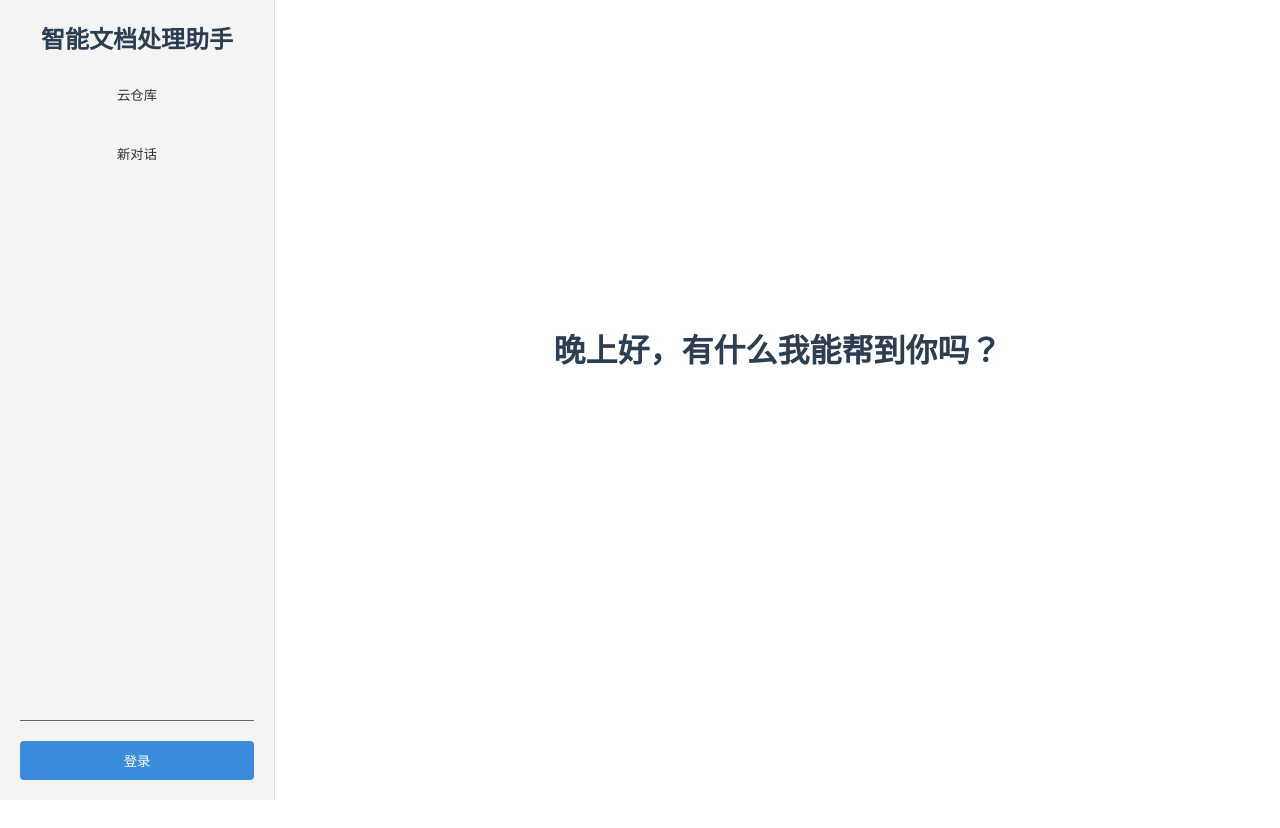
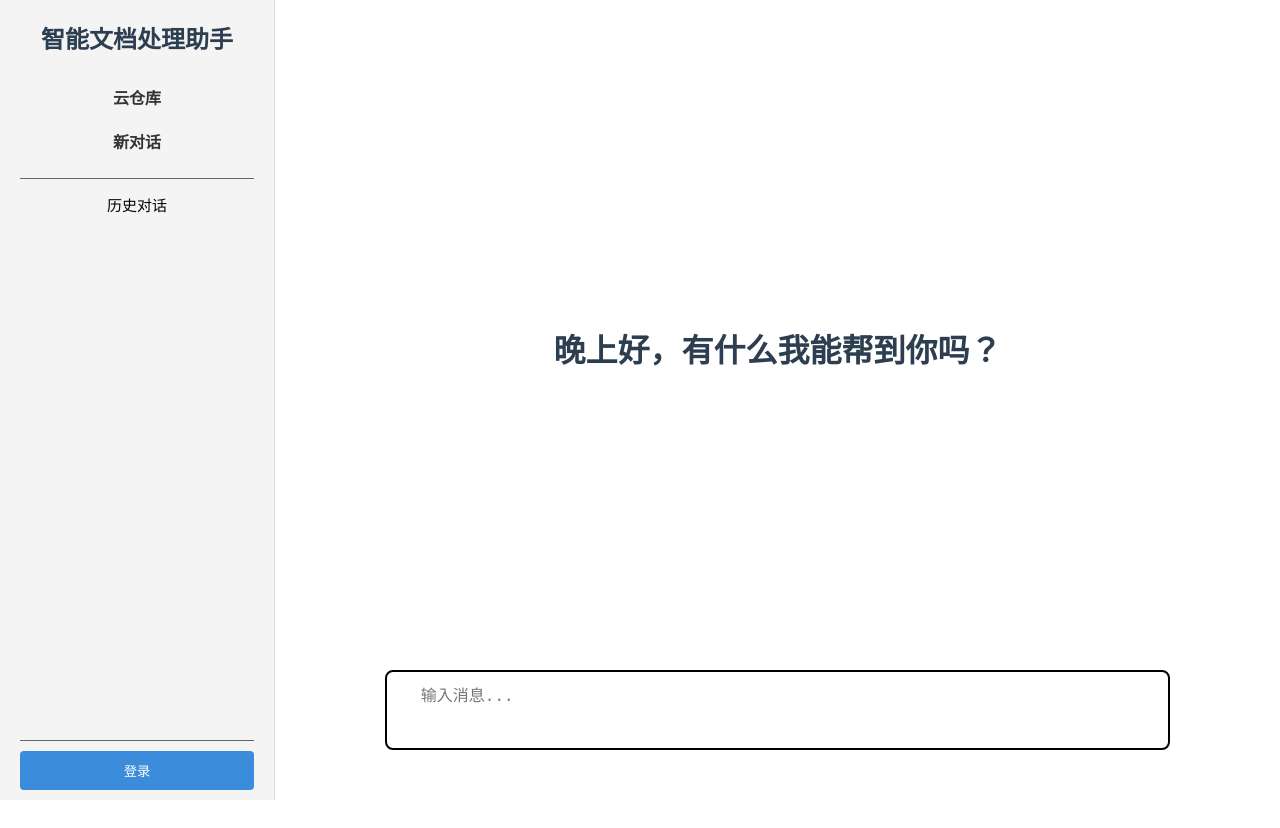
Before and after one commit to old-tom-222/fwwb, a Vue app in the folder front/: page / in a window 1280 px wide. Shown: the top 828 px of the page. After the commit the page ends 800 px from the top, so only its background shows below. Built offline with nearby package versions, Linux system fonts and the light colour scheme.

Commit message:
美化前端的一部分-2

```diff
--- a/front/src/components/WorkManager.vue
+++ b/front/src/components/WorkManager.vue
@@ -4,6 +4,8 @@
       <h2>智能文档处理助手</h2>
       <button class="new-chat-btn">云仓库</button>
       <button class="new-chat-btn">新对话</button>
+      <div class="divider"></div>
+      <h3 class="history-title">历史对话</h3>
       <!-- <ul>
         <li><router-link to="/">工作管理</router-link></li>
       </ul> -->
@@ -19,6 +21,9 @@
     <main class="content">
       <h1>{{ greeting }}</h1>
       <!-- <p>这是工作管理页面</p> -->
+      <div class="input-area">
+        <textarea class="chat-input" placeholder="输入消息..."></textarea>
+      </div>
     </main>
     <!-- 登录模态框 -->
     <div v-if="showLoginModal" class="modal-overlay" @click="showLoginModal = false">
@@ -89,7 +94,7 @@ export default {
 <style scoped>
 .work-manager {
   display: flex;
-  min-height: 100vh;
+  min-height: 80vh;
 }
 
 .sidebar {
@@ -147,13 +152,39 @@ export default {
   margin-top: 40vh;
 }
 
+.input-area {
+  position: absolute;
+  bottom: 50px;
+  left: 100px;
+  right: 100px;
+  height: 80px;
+  background-color: white;
+  border: 2px solid black;
+  border-radius: 8px;
+  padding: 15px;
+  box-sizing: border-box;
+  overflow-y: hidden;
+}
+
+.chat-input {
+  width: 95%;
+  height: 100%;
+  border: none;
+  outline: none;
+  resize: none;
+  font-size: 16px;
+  line-height: 1;
+}
+
 .login-status {
   position: absolute;
-  bottom: 20px;
+  bottom: 10px;
   left: 20px;
   right: 20px;
   border-top: 1px solid #666;
-  padding-top: 20px;
+  padding-top: 10px;
+  font-weight: bold;
+
 }
 
 .login-btn {
@@ -178,11 +209,29 @@ export default {
   border: none;
   border-radius: 4px;
   cursor: pointer;
-  margin-bottom: 20px;
+  margin-bottom: 0px;
+  font-weight: bold;
+  font-size: 16px;
 }
 
 .new-chat-btn:hover {
   background-color: #d0d0d0;
+}
+
+.divider {
+  width: 100%;
+  height: 1px;
+  background-color: #666;
+  margin: 15px 0;
+}
+
+.history-title {
+  width: 100%;
+
+  color: #000000;
+  font-size: 15px;
+  margin: 0 0 10px 0;
+  font-weight: normal;
 }
 
 .modal-overlay {
```
